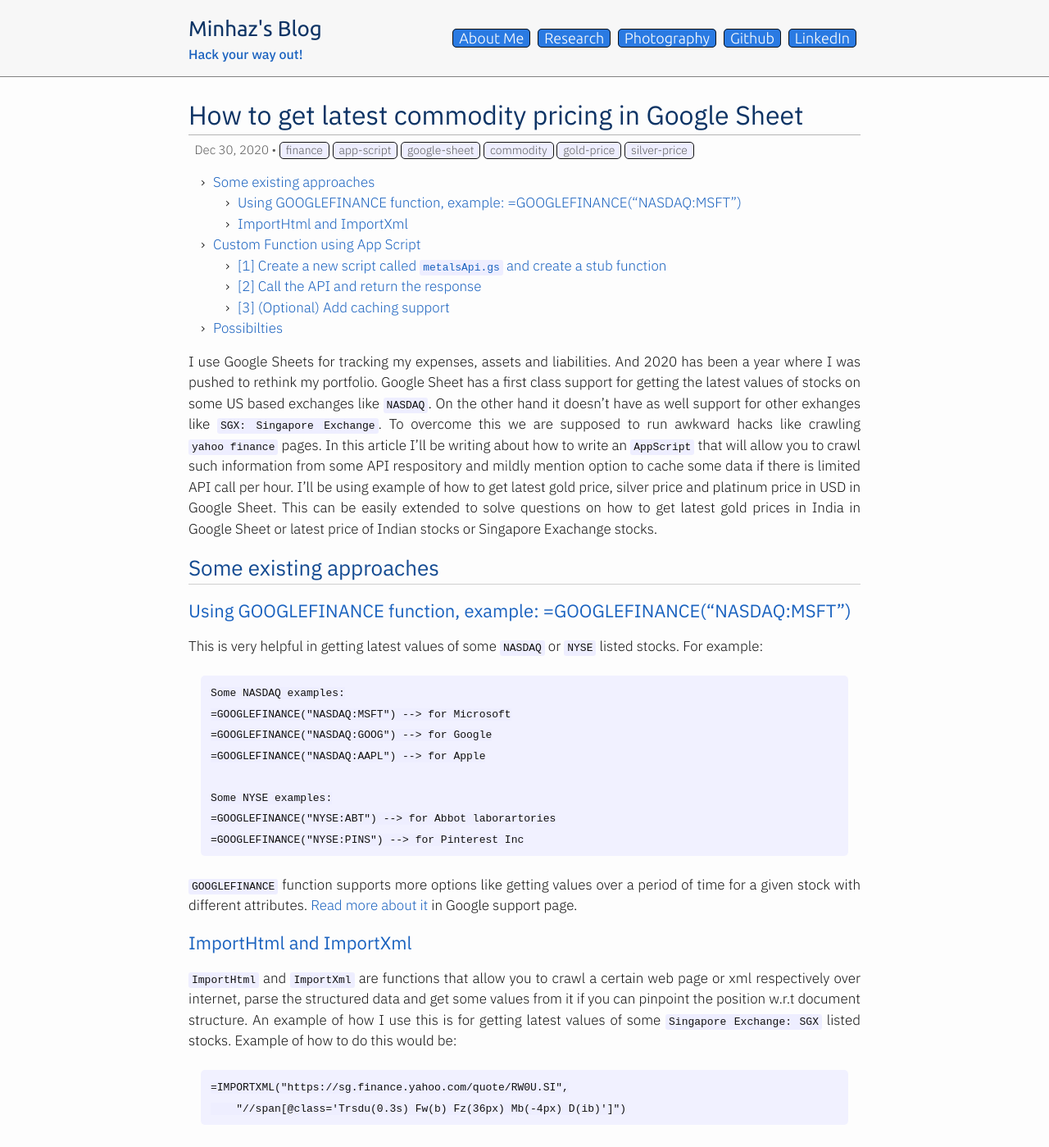
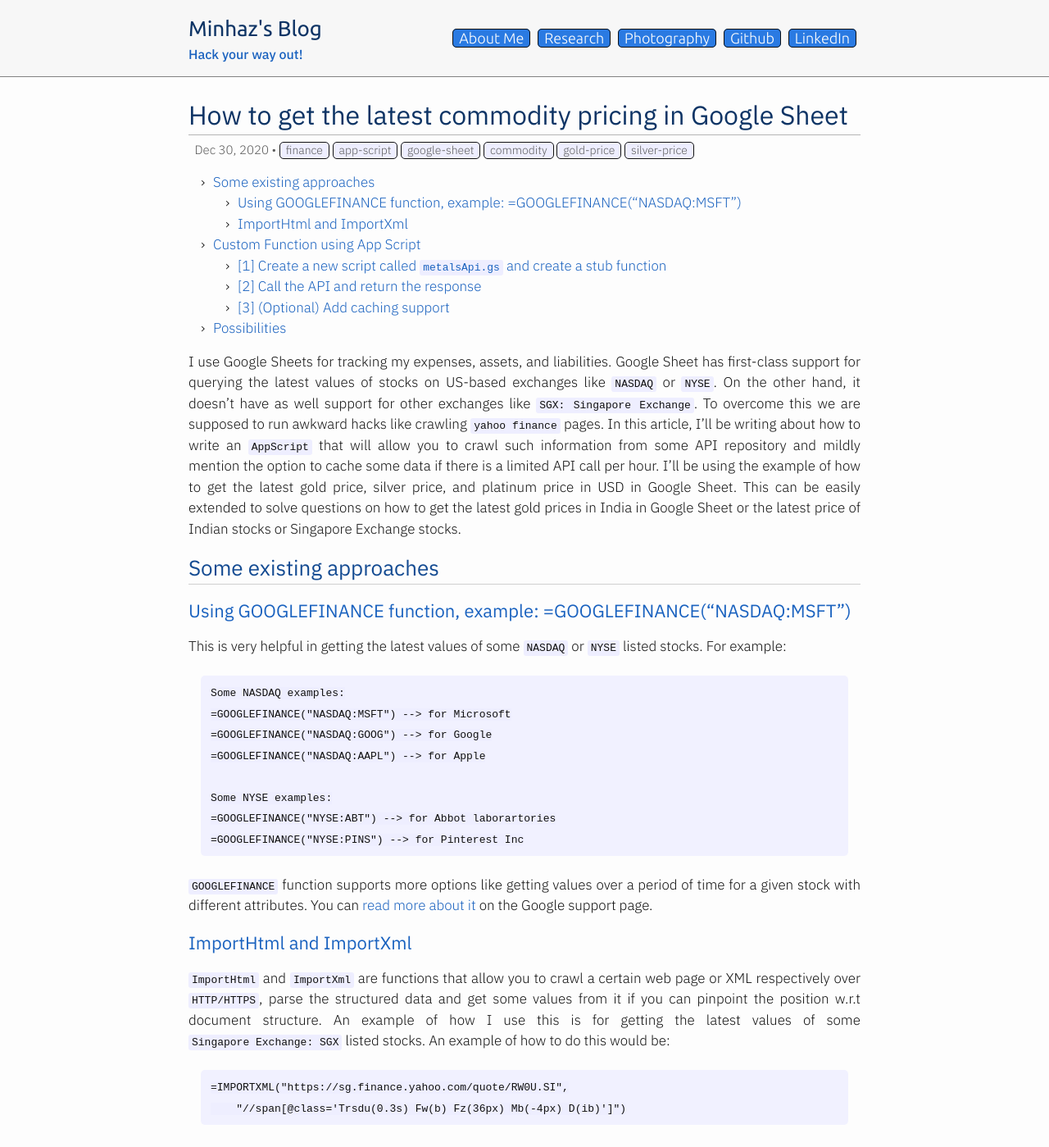
Before and after one commit to mebjas/mebjas.github.io, a Jekyll site: the page built from _posts/2020-12-30-how-to-get-commodity-price-in-google-sheet.md, in a window 1280 px wide and 1400 px high. Shown: the whole window at 82% size. Built offline with Jekyll 4.4.1, drawn with Linux system fonts in a browser that asks for light colours; comment, search, counter and statistics services are not loaded; some of the changed text lies outside the part shown.

Commit message:
Grammer fixes

````diff
--- a/_posts/2020-12-30-how-to-get-commodity-price-in-google-sheet.md
+++ b/_posts/2020-12-30-how-to-get-commodity-price-in-google-sheet.md
@@ -1,18 +1,18 @@
 ---
 layout: post
-title: How to get latest commodity pricing in Google Sheet
+title: How to get the latest commodity pricing in Google Sheet
 categories: [finance, app-script, google-sheet, commodity, gold-price, silver-price]
-description: "I use Google Sheets for tracking my expenses, assets and liabilities. And 2020 has been a year where I was pushed to rethink my portfolio. Google Sheet has a first class support for getting the latest values of stocks on some US based exchanges like <code>NASDAQ</code>. On the other hand it doesn't have as well support for other exhanges like <code>SGX: Singapore Exchange</code>. To overcome this we are supposed to run awkward hacks like crawling <code>yahoo finance</code> pages. In this article I'll be writing about how to write an <code>AppScript</code> that will allow you to crawl such information from some API respository and mildly mention option to cache some data if there is limited API call per hour. I'll be using example of how to get latest gold price, silver price and platinum price in USD in Google Sheet. This can be easily extended to solve questions on how to get latest gold prices in India in Google Sheet or latest price of Indian stocks or Singapore Exachange stocks."
+description: "I use Google Sheets for tracking my expenses, assets, and liabilities. Google Sheet has a first-class support for querying the latest values of stocks on US-based exchanges like <code>NASDAQ</code> or <code>NYSE</code>. On the other hand, it doesn't have as well support for other exchanges like <code>SGX: Singapore Exchange</code>. To overcome this we are supposed to run awkward hacks like crawling <code>yahoo finance</code> pages. In this article I'll be writing about how to write an <code>AppScript</code> that will allow you to crawl such information from some API repository and mildly mention the option to cache some data if there is a limited API call per hour. I'll be using the example of how to get the latest gold price, silver price, and platinum price in USD in Google Sheet. This can be easily extended to solve questions on how to get the latest gold prices in India in Google Sheet or the latest price of Indian stocks or Singapore Exchange stocks."
 post-no: 22
 toc: true
 image: '../images/post22_image1.jpg'
 ---
 
-I use Google Sheets for tracking my expenses, assets and liabilities. And 2020 has been a year where I was pushed to rethink my portfolio. Google Sheet has a first class support for getting the latest values of stocks on some US based exchanges like `NASDAQ`. On the other hand it doesn't have as well support for other exhanges like `SGX: Singapore Exchange`. To overcome this we are supposed to run awkward hacks like crawling `yahoo finance` pages. In this article I'll be writing about how to write an `AppScript` that will allow you to crawl such information from some API respository and mildly mention option to cache some data if there is limited API call per hour. I'll be using example of how to get latest gold price, silver price and platinum price in USD in Google Sheet. This can be easily extended to solve questions on how to get latest gold prices in India in Google Sheet or latest price of Indian stocks or Singapore Exachange stocks.
+I use Google Sheets for tracking my expenses, assets, and liabilities. Google Sheet has first-class support for querying the latest values of stocks on US-based exchanges like `NASDAQ` or `NYSE`. On the other hand, it doesn't have as well support for other exchanges like `SGX: Singapore Exchange`. To overcome this we are supposed to run awkward hacks like crawling `yahoo finance` pages. In this article, I'll be writing about how to write an `AppScript` that will allow you to crawl such information from some API repository and mildly mention the option to cache some data if there is a limited API call per hour. I'll be using the example of how to get the latest gold price, silver price, and platinum price in USD in Google Sheet. This can be easily extended to solve questions on how to get the latest gold prices in India in Google Sheet or the latest price of Indian stocks or Singapore Exchange stocks.
 
 ## Some existing approaches
 ### Using GOOGLEFINANCE function, example: =GOOGLEFINANCE("NASDAQ:MSFT")
-This is very helpful in getting latest values of some `NASDAQ` or `NYSE` listed stocks. For example:
+This is very helpful in getting the latest values of some `NASDAQ` or `NYSE` listed stocks. For example:
 
 ```gs
 Some NASDAQ examples:
@@ -25,17 +25,17 @@ Some NYSE examples:
 =GOOGLEFINANCE("NYSE:PINS") --> for Pinterest Inc
 ```
 
-`GOOGLEFINANCE` function supports more options like getting values over a period of time for a given stock with different attributes. [Read more about it](https://support.google.com/docs/answer/3093281?hl=en) in Google support page.
+`GOOGLEFINANCE` function supports more options like getting values over a period of time for a given stock with different attributes. You can [read more about it](https://support.google.com/docs/answer/3093281?hl=en) on the Google support page.
 
 ### ImportHtml and ImportXml
-`ImportHtml` and `ImportXml` are functions that allow you to crawl a certain web page or xml respectively over internet, parse the structured data and get some values from it if you can pinpoint the position w.r.t document structure. An example of how I use this is for getting latest values of some `Singapore Exchange: SGX` listed stocks. Example of how to do this would be:
+`ImportHtml` and `ImportXml` are functions that allow you to crawl a certain web page or XML respectively over `HTTP/HTTPS`, parse the structured data and get some values from it if you can pinpoint the position w.r.t document structure. An example of how I use this is for getting the latest values of some `Singapore Exchange: SGX` listed stocks. An example of how to do this would be:
 
 ```gs
 =IMPORTXML("https://sg.finance.yahoo.com/quote/RW0U.SI",
     "//span[@class='Trsdu(0.3s) Fw(b) Fz(36px) Mb(-4px) D(ib)']")
 ```
 
-This allows us to get the value of stock `RWOU.SI` which is ticker for [Mapletree North Asia Commercial Trust (RW0U.SI)](https://sg.finance.yahoo.com/quote/RW0U.SI)
+This allows us to get the value of stock `RWOU.SI` which is the ticker for [Mapletree North Asia Commercial Trust (RW0U.SI)](https://sg.finance.yahoo.com/quote/RW0U.SI)
 
 Another example of this would be:
 
@@ -43,20 +43,20 @@ Another example of this would be:
 =Dollar(Index(ImportHTML("http://www.apmex.com/spotprices/silver-price","table",8),2,2))
 ```
 
-This allow us to get the latest spot value of Silver in USD per ounce. The `Dollar` function is used ot convert the `text/decimal` value to Dollar directly.
+This allows us to get the latest spot value of Silver in USD per ounce. The `Dollar` function is used to convert the `text/decimal` value to Dollar directly.
 
-Now this option is what I call awkward hack, I found these references online but it's hard to do this all the time and is prone to changes in the source of information. Also, for Yahoo finance, I find the request rejected from time to time. The next option was using API endpoints which give structured data possibly in `JSON` format. While looking further I realised Google Sheets allow you to define your own function in `AppScript`.
+Now, this option is what I call an awkward hack, I found these references online but it's hard to do this all the time and is prone to changes in the source of information. Also, for Yahoo finance, I find the request rejected from time to time. The next option was using API endpoints which give structured data possibly in `JSON` format. While looking further I realized Google Sheets allow you to define your function in `AppScript`.
 
 ## Custom Function using App Script
 > Google Apps Script lets you do new and cool things with Google Sheets. You can use Apps Script to add custom menus, dialogs, and sidebars to Google Sheets. It also lets you write custom functions for Sheets, as well as integrate Sheets with other Google services like Calendar, Drive, and Gmail.
 
-[Source: developer.google.com](https://developers.google.com/apps-script/guides/sheets) - Read more about AppScript here. The syntax are almost same as Javascript.
+[Source: developer.google.com](https://developers.google.com/apps-script/guides/sheets) - Read more about AppScript here. The syntax are almost the same as Javascript.
 
 You can create a new script in Google Sheets by going to `Tools > Script Editor`.
 
 ![Tools > Script Editor](../images/post22_image2.png)
 
-As an example I'd be using API from `metals-api.com` which provides latest spot prices for commodities like Gold, Silver, Platinum, Rhodium etc. The API is returned as `JSON`. I'll be using free tier which allows me to query 50 times per hour. In interest of money I'll also show how to cache the results in local cache using `AppScript` so you probably don't have to use a paid tier of `metals-api`.
+As an example I'd be using API from `metals-api.com` which provides the latest spot prices for commodities like Gold, Silver, Platinum, Rhodium etc. The API is returned as `JSON`. I'll be using the free tier which allows me to query 50 times per hour. In the interest of money, I'll also show how to cache the results in the local cache using `AppScript` so you probably don't have to use a paid tier of `metals-api`.
 
 ### [1] Create a new script called `metalsApi.gs` and create a stub function
 In the script create a new function that takes `symbol` as input. The function can be directly called from Google Sheets after saving the script.
@@ -196,15 +196,15 @@ After saving you'd see output something like this*:
 | Rhodium | =Dollar(metalsApi("XRH")) | $16650.00 |
 | Error condition | =Dollar(metalsApi("")) | #VALUE! |
 
-_*The values are from the date I wrote this article._ The data here might be slightly delayes as expected due to caching with timeout of 5 minutes.
+_*The values are from the date I wrote this article._ The data here might be slightly delayed as expected due to caching with the timeout of 5 minutes.
 
-** This is just for reference, is't not an artefact of the AppScript.
+** This is just for reference, it's not an artifact of the `AppScript`.
 
-## Possibilties
+## Possibilities
 You can use the same approach to do different things like:
- - Get price of Gold in India in specific cities.
- - Get price of some Stock in Singapore Exchange.
- - Get price of some stock in `BSE` or `NSE`.
- - Get price of certain Mutual Fund or `ETF`
+ - Get the price of Gold in India in specific cities.
+ - Get the price of some Stock on the Singapore Exchange.
+ - Get the price of some stock in `BSE` or `NSE`.
+ - Get the price of a certain Mutual Fund or `ETF`
 
-Basically get any value you want from internet in numeric format into Google Sheet if you know a reliable source of data or preferrably an API endpoint.
+Basically get any value you want from the internet in numeric format into Google Sheet if you know a reliable source of data or preferably an API endpoint.
````
